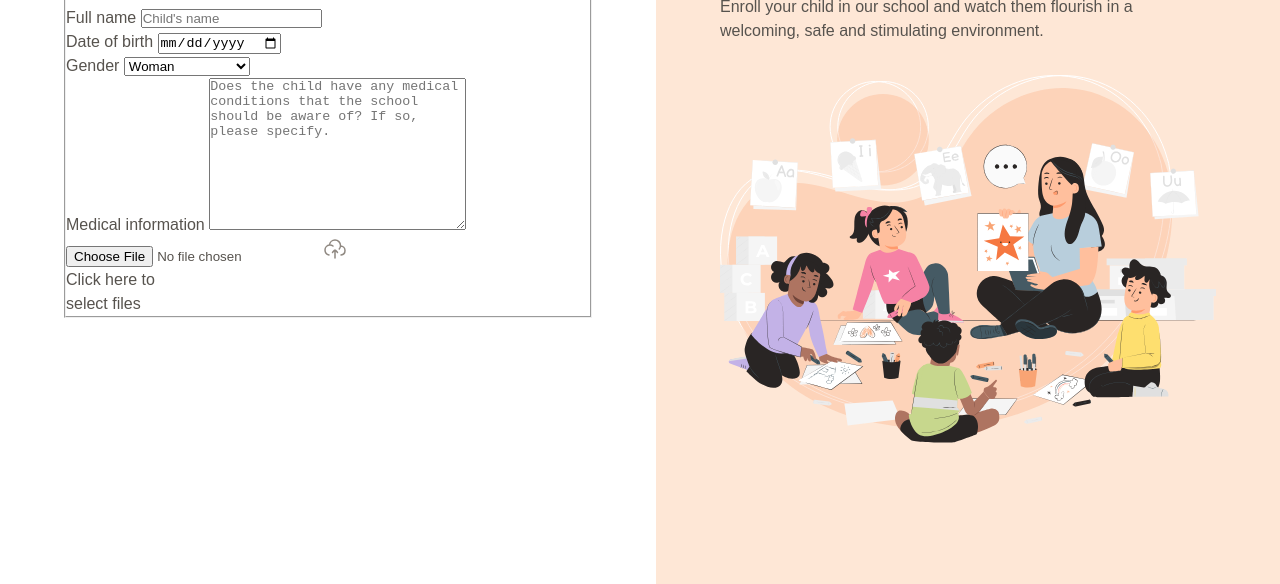
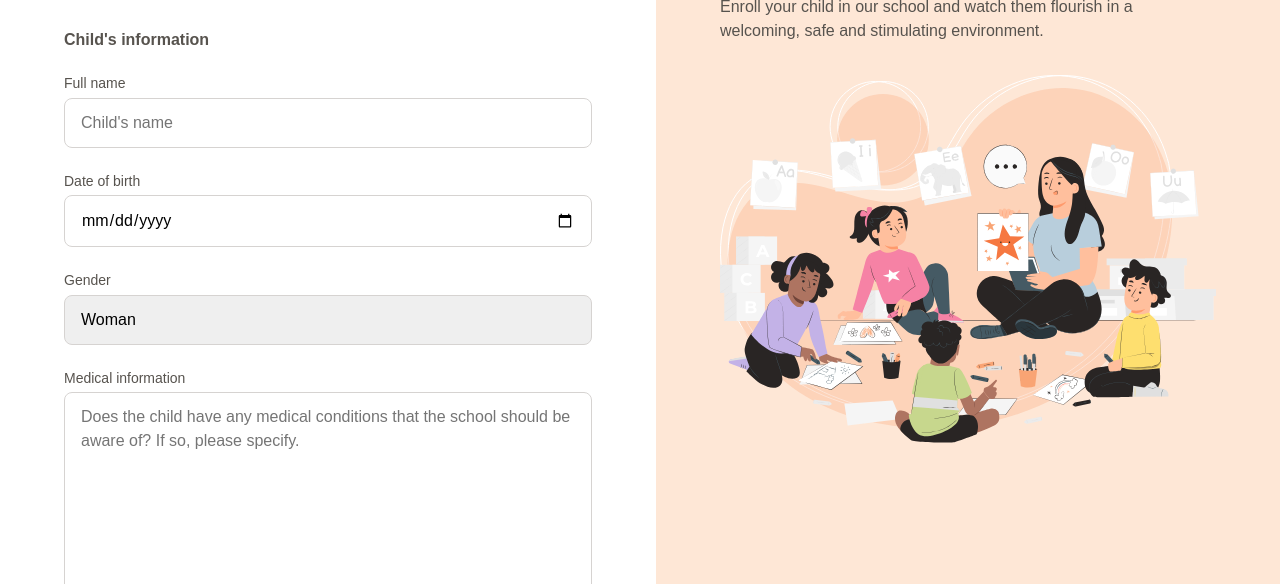
Before and after one commit to felipefadul/fullstack-mba-rocketseat, a plain HTML site: page 01-web-development-fundamentals/004-enrollment-form/index.html in a window 1280 px wide. Shown: the part 216-800 px from the top of the page. Drawn offline with Linux system fonts and the light colour scheme.

Commit message:
feat(enrollment-form): add initial styles to form fields

```diff
--- /dev/null
+++ b/01-web-development-fundamentals/004-enrollment-form/styles/fields/index.css
@@ -0,0 +1,24 @@
+input,
+select,
+textarea {
+  appearance: none;
+  width: 100%;
+  border-radius: 0.5rem;
+  border: 1px solid var(--stroke-default);
+  padding: 0.75rem 1rem;
+  font: var(--text);
+
+  &:focus {
+    outline: 0.25rem solid var(--surface-secondary);
+    border: 0.125rem solid var(--stroke-highlight);
+    outline-offset: 0.1px; /* Fix for Safari */
+  }
+}
+
+label {
+  font: var(--text-small);
+  color: var(--text-secondary);
+
+  display: block;
+  margin-bottom: 0.25rem;
+}
--- /dev/null
+++ b/01-web-development-fundamentals/004-enrollment-form/styles/form.css
@@ -0,0 +1,17 @@
+@import url(fields/index.css);
+
+form {
+  margin-top: 3rem;
+}
+
+fieldset {
+  border: none;
+
+  display: grid;
+  gap: 1.5rem;
+}
+
+legend {
+  font: 600 1rem/1.25 var(--font-family);
+  margin-bottom: 1.5rem;
+}
--- a/01-web-development-fundamentals/004-enrollment-form/styles/index.css
+++ b/01-web-development-fundamentals/004-enrollment-form/styles/index.css
@@ -1,2 +1,3 @@
 @import url(global.css);
 @import url(layout.css);
+@import url(form.css);
```
